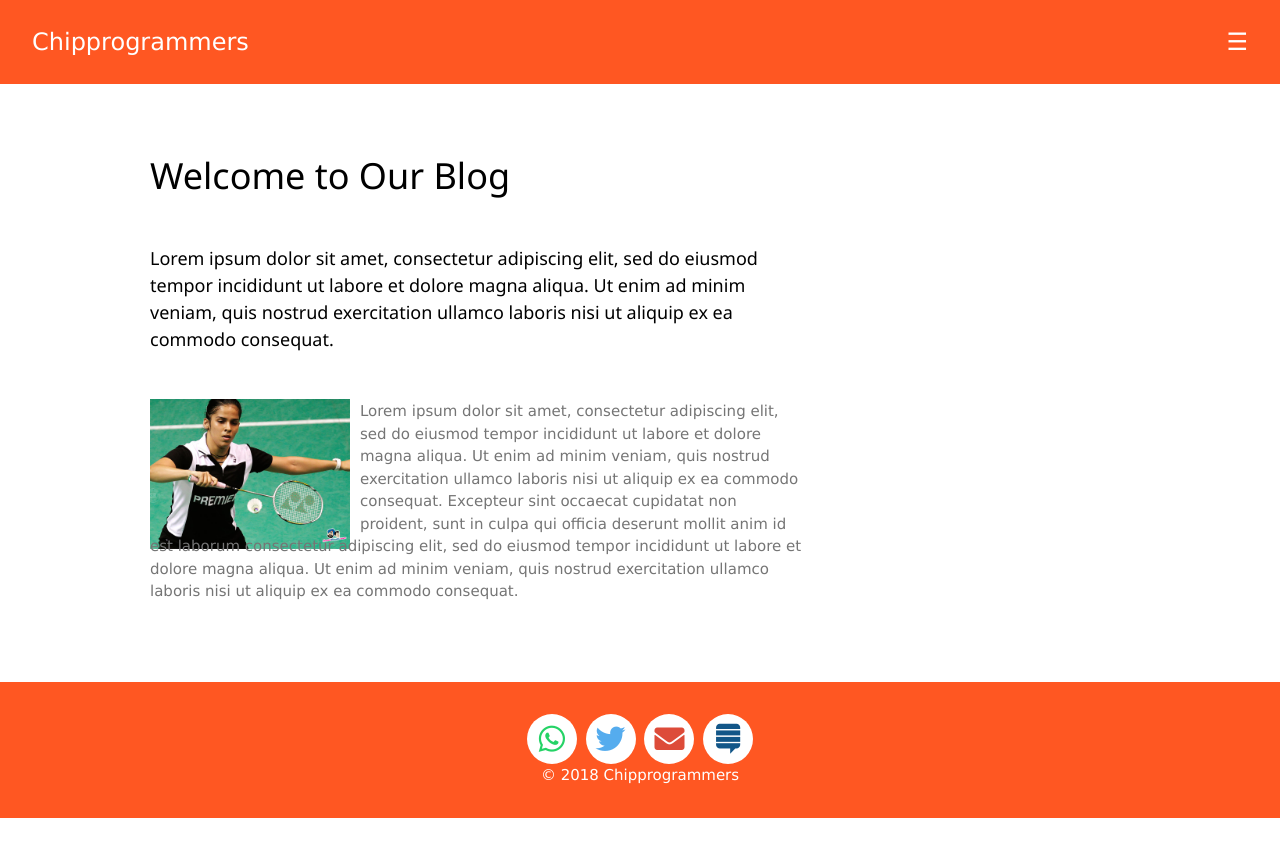
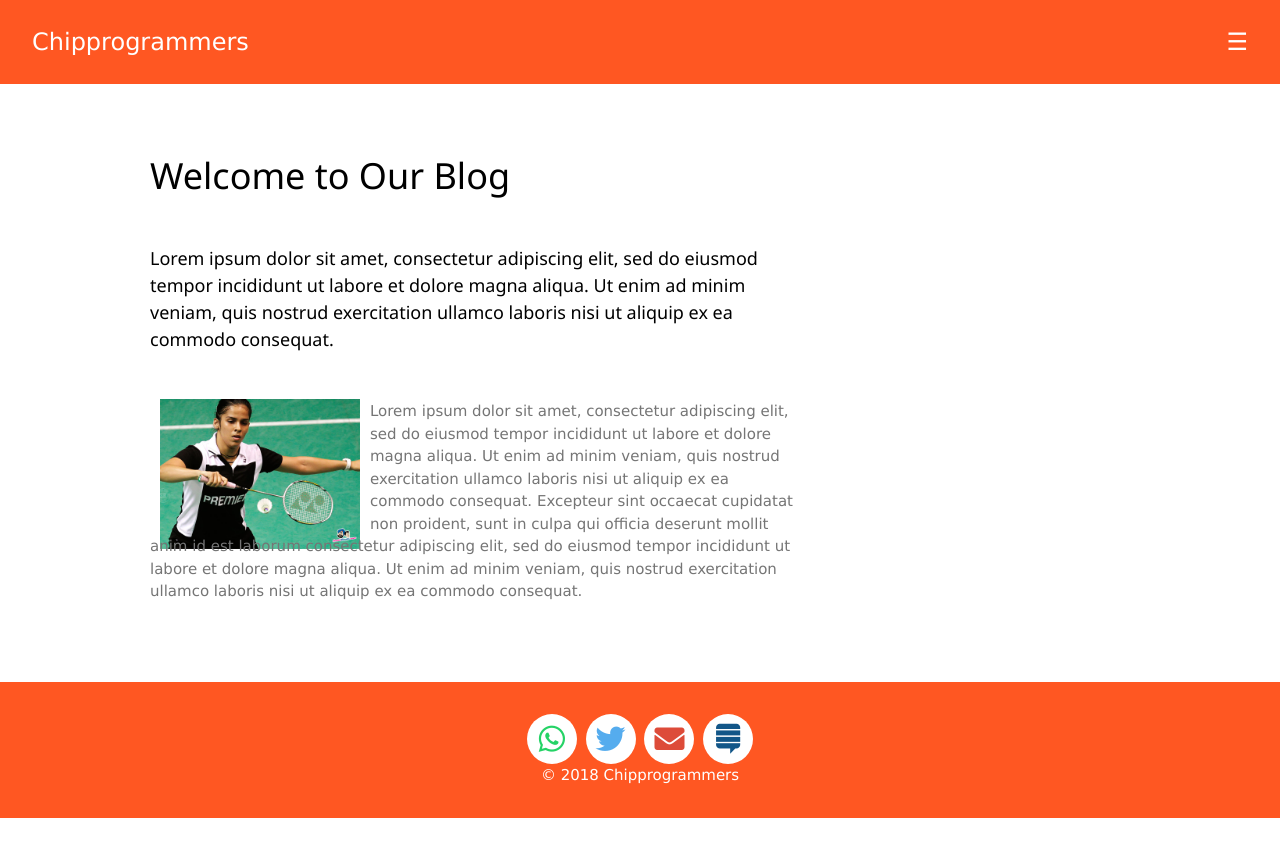
Before and after one commit to techiworld/techiworld.github.io, a Jekyll site: the page built from index.md, in a window 1280 px wide. Shown: the top 857 px of the page. Built offline with Jekyll 4.4.1, drawn with Linux system fonts in a browser that asks for light colours.

Commit message:
Update main.css

```diff
--- a/css/main.css
+++ b/css/main.css
@@ -3,7 +3,7 @@
     width: 200px;
     height: 120px;
     float:left;
-    margin: 4px 10px 0px 0px;
+    margin: 4px 10px 0px 10px;
 }
 
 /* resize images */
```
